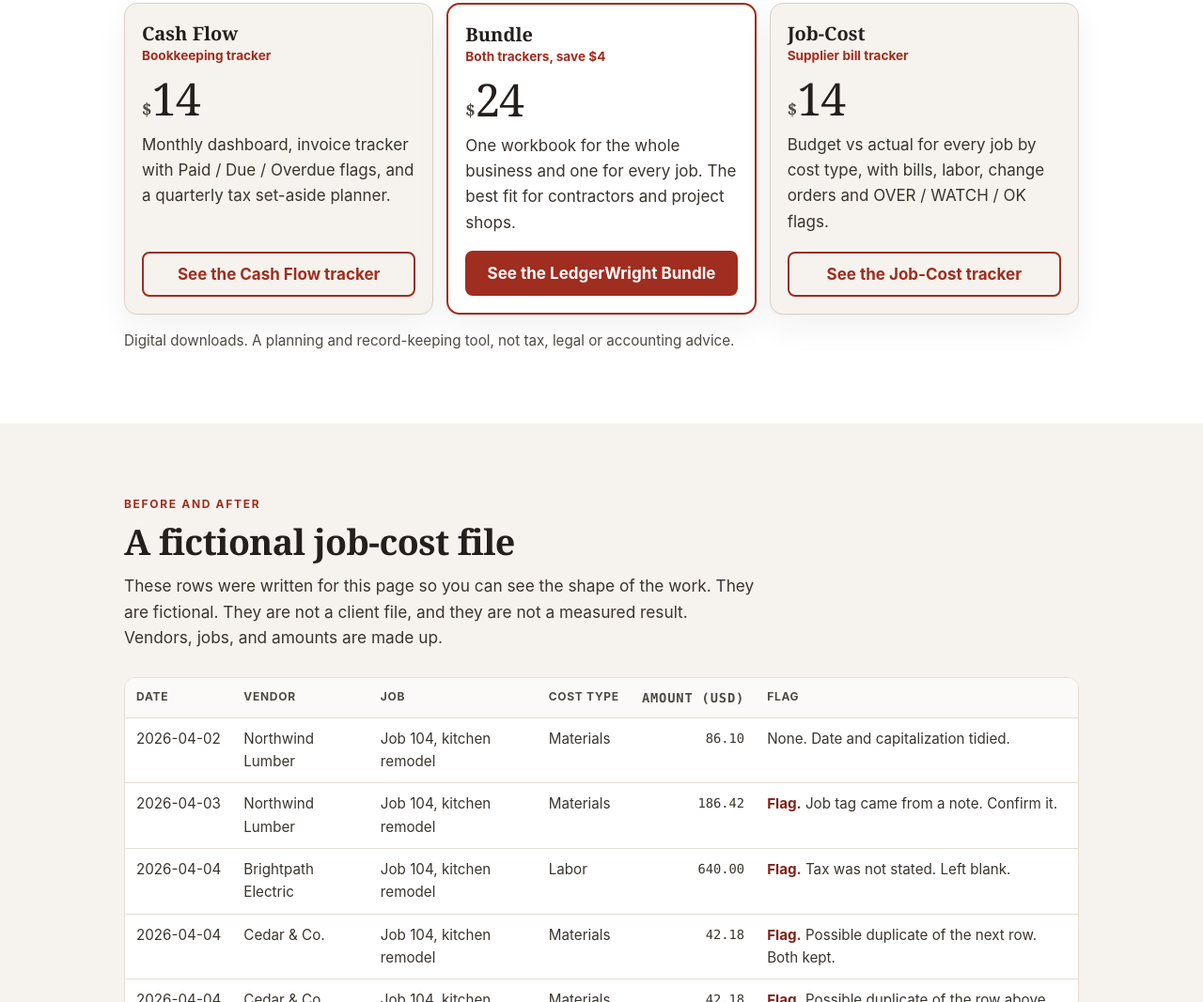
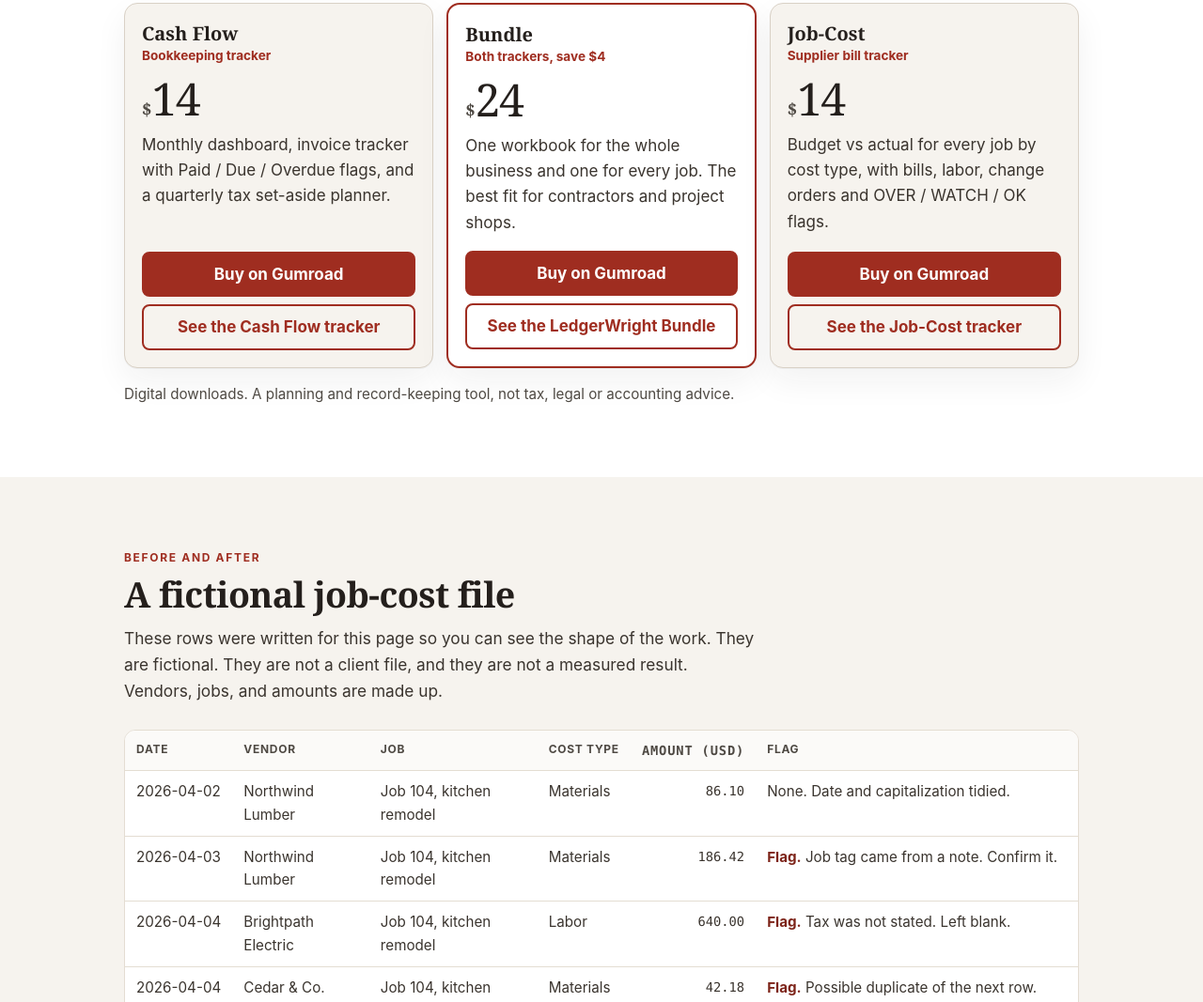
Before and after one commit to IAmM3ta/agentops-studio, a plain HTML site: page index.html in a window 1280 px wide. Shown: the part 4021-5088 px from the top of the page at 94% size. Drawn offline with Linux system fonts and the light colour scheme.

Commit message:
Stage Gumroad buy buttons on #templates cards
Add a Buy on Gumroad button next to each See-the-tracker link for the
LedgerWright templates (Cash Flow $14, Bundle $24, Job-Cost $14).
Square Pay / Book links for Spreadsheet Rescue and dashboards are
unchanged: those are different products.

Staging only. Do not merge until Robert approves. Merging to main
publishes agentops.studio via GitHub Pages (this site is not on Vercel).

```diff
--- a/css/styles.css
+++ b/css/styles.css
@@ -588,6 +588,13 @@ section {
   margin-bottom: 16px;
 }
 
+/* Stack the Gumroad buy button above the "See the tracker" link on #templates cards. */
+.tier .actions {
+  display: flex;
+  flex-direction: column;
+  gap: 8px;
+}
+
 .tier-retainer {
   margin-top: 14px;
   background: var(--white);
--- a/index.html
+++ b/index.html
@@ -368,10 +368,12 @@
   </section>
 
   <!--
-    LEDGERWRIGHT TEMPLATES (added 2026-11-23). Do-it-yourself products, separate from the done-for-you
-    Spreadsheet Rescue service above. Checkout lives on the standalone page
-    https://iamm3ta.github.io/ledgerwright-templates/ (Gumroad links are placeholders there until published).
-    Keep prices in sync with that page: Cash Flow $14 · Job-Cost $14 · Bundle $24.
+    LEDGERWRIGHT TEMPLATES (added 2026-11-23; Gumroad buttons staged 2026-11-23).
+    Do-it-yourself products, separate from the done-for-you Spreadsheet Rescue
+    service above (Square links stay on those service cards only — they are
+    different products). Keep prices in sync: Cash Flow $14 · Job-Cost $14 · Bundle $24.
+    "Buy on Gumroad" opens the matching ledgerwright.gumroad.com product.
+    "See the … tracker" still goes to the standalone templates page.
   -->
   <section class="band" id="templates">
     <div class="wrap">
@@ -385,7 +387,10 @@
           <p class="tier-name">Bookkeeping tracker</p>
           <p class="price"><span class="currency">$</span>14</p>
           <p class="tier-copy">Monthly dashboard, invoice tracker with Paid / Due / Overdue flags, and a quarterly tax set-aside planner.</p>
-          <a class="btn btn-ghost" href="https://iamm3ta.github.io/ledgerwright-templates/#cashflow">See the Cash Flow tracker</a>
+          <div class="actions">
+            <a class="btn" href="https://ledgerwright.gumroad.com/l/cashflow-tracker" target="_blank" rel="noopener noreferrer">Buy on Gumroad<span class="sr-only">, Cash Flow tracker, $14, opens in a new tab</span></a>
+            <a class="btn btn-ghost" href="https://iamm3ta.github.io/ledgerwright-templates/#cashflow">See the Cash Flow tracker</a>
+          </div>
         </article>
 
         <article class="tier tier-standard">
@@ -393,7 +398,10 @@
           <p class="tier-name">Both trackers, save $4</p>
           <p class="price"><span class="currency">$</span>24</p>
           <p class="tier-copy">One workbook for the whole business and one for every job. The best fit for contractors and project shops.</p>
-          <a class="btn" href="https://iamm3ta.github.io/ledgerwright-templates/#bundle">See the LedgerWright Bundle</a>
+          <div class="actions">
+            <a class="btn" href="https://ledgerwright.gumroad.com/l/ledgerwright-bundle" target="_blank" rel="noopener noreferrer">Buy on Gumroad<span class="sr-only">, LedgerWright Bundle, $24, opens in a new tab</span></a>
+            <a class="btn btn-ghost" href="https://iamm3ta.github.io/ledgerwright-templates/#bundle">See the LedgerWright Bundle</a>
+          </div>
         </article>
 
         <article class="tier">
@@ -401,7 +409,10 @@
           <p class="tier-name">Supplier bill tracker</p>
           <p class="price"><span class="currency">$</span>14</p>
           <p class="tier-copy">Budget vs actual for every job by cost type, with bills, labor, change orders and OVER / WATCH / OK flags.</p>
-          <a class="btn btn-ghost" href="https://iamm3ta.github.io/ledgerwright-templates/#jobcost">See the Job-Cost tracker</a>
+          <div class="actions">
+            <a class="btn" href="https://ledgerwright.gumroad.com/l/job-cost-tracker" target="_blank" rel="noopener noreferrer">Buy on Gumroad<span class="sr-only">, Job-Cost tracker, $14, opens in a new tab</span></a>
+            <a class="btn btn-ghost" href="https://iamm3ta.github.io/ledgerwright-templates/#jobcost">See the Job-Cost tracker</a>
+          </div>
         </article>
       </div>
 
```
Also changed, not shown: 2 other files.
